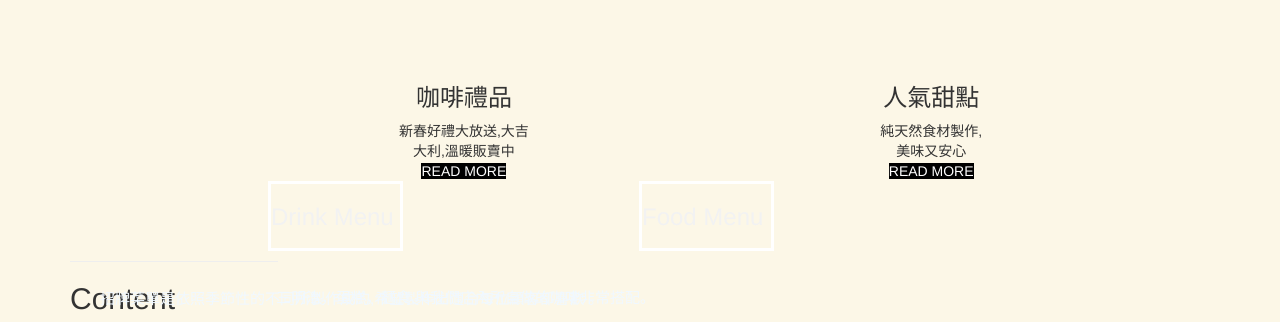
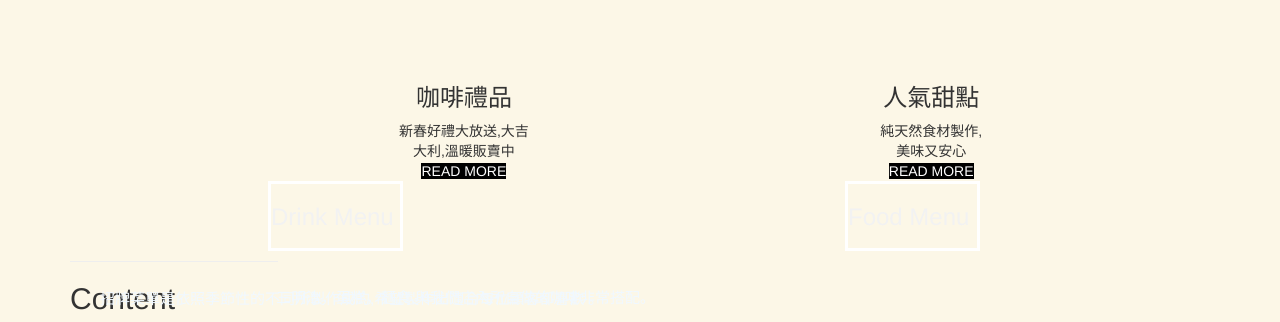
Before and after one commit to summerwill/summerwill.github.io, a plain HTML site: page index.html in a window 1280 px wide. Shown: the part 206-528 px from the top of the page. Drawn offline with nearby package versions, Linux system fonts and the light colour scheme.

Commit message:
Update index.html

```diff
--- a/index.html
+++ b/index.html
@@ -128,7 +128,7 @@
                 width: 135px;
                 height: 70px;
                 margin-top: -180px;
-                right: 506px;
+                right: 300px;
             }
             .food-menu-des {
                 font-size: 15px;
```
